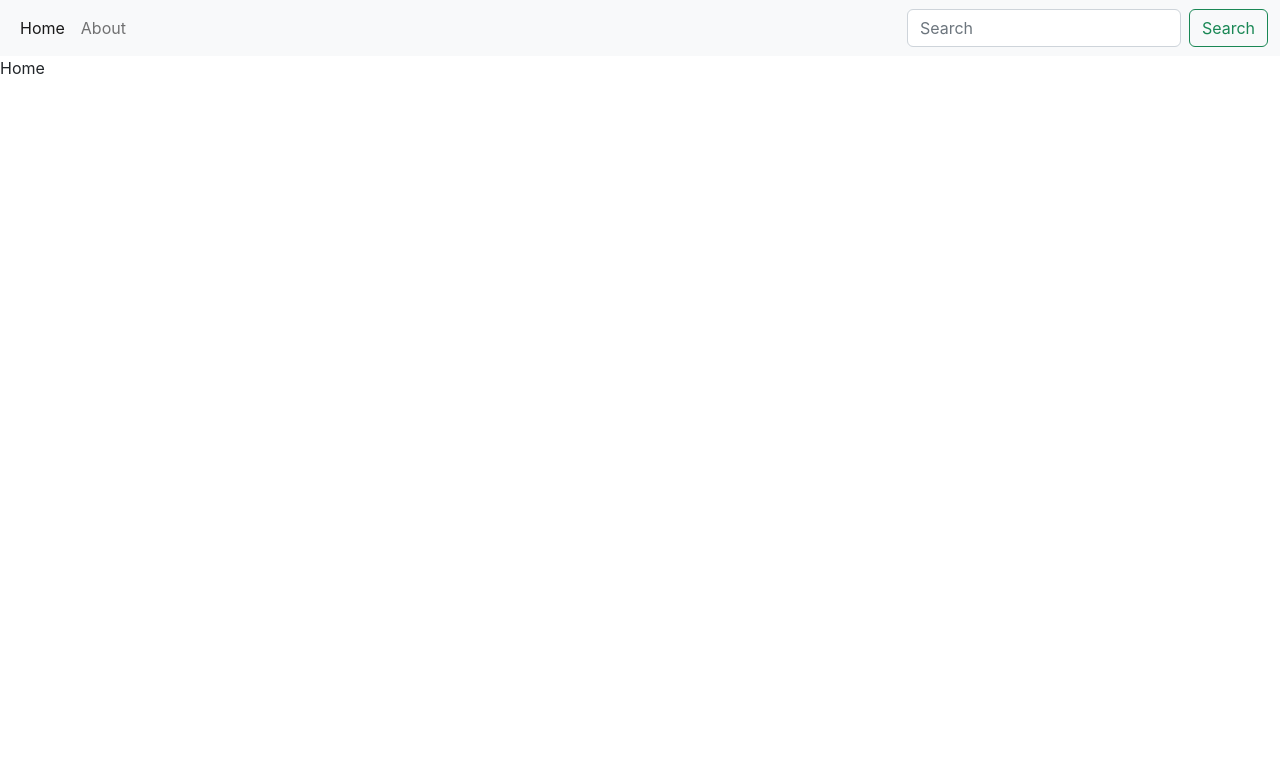
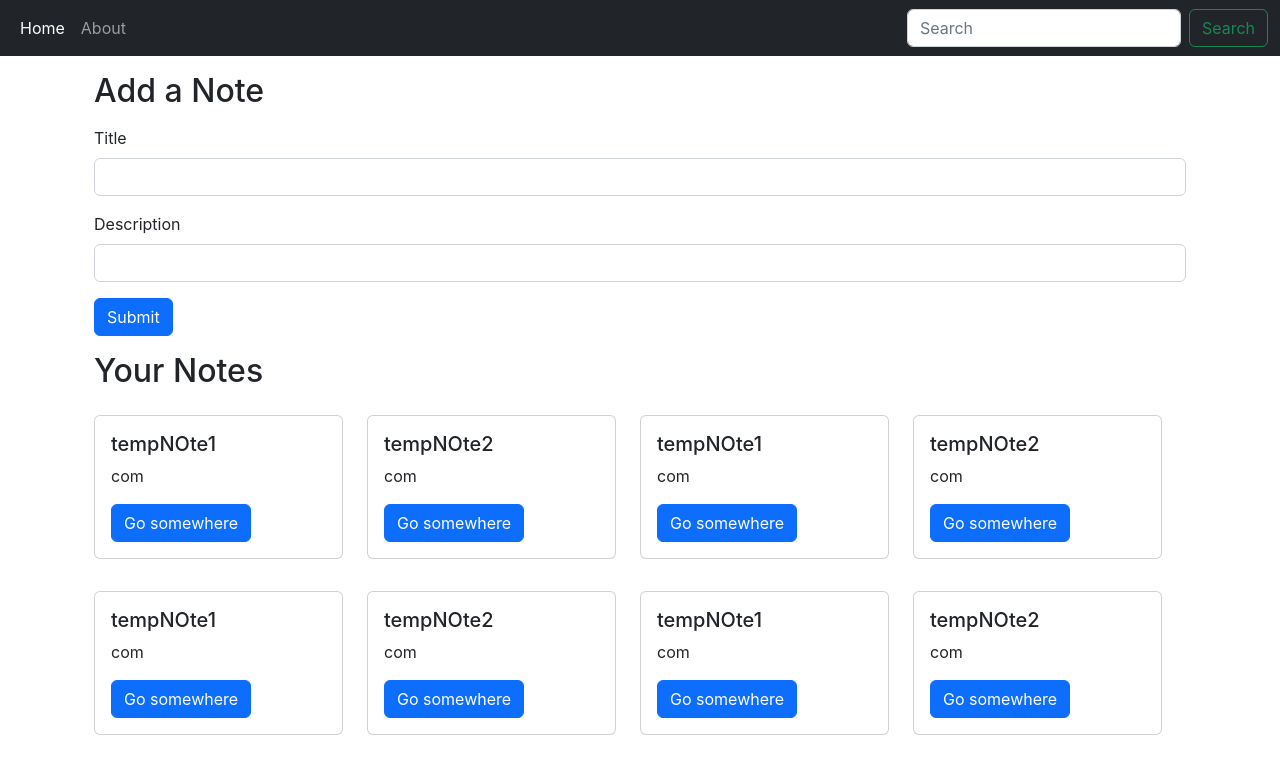
Before and after one commit to rahul-arakka/Extrapoints, a React (Create React App) app: page / in a window 1280 px wide. Shown: the top 774 px of the page. Built offline with nearby package versions, Linux system fonts and the light colour scheme; the HTML template or start-up script is replaced by a standard one.

Commit message:
useContext introduced and index.js re-added

```diff
--- a/src/App.js
+++ b/src/App.js
@@ -4,16 +4,19 @@ import { BrowserRouter, Routes, Route } from "react-router-dom";
 import Home from './components/Home';
 import About from './components/About';
 import Navbar from './components/Navbar';
+import NoteState from './context/notes/NoteState';
 
 function App() {
   return (
+    <NoteState>
     <BrowserRouter>
     <Navbar />
     <Routes>
-      <Route exact path="/" element={ <Home/>}/>
+      <Route exact path="/" element={<Home/>}/>
       <Route exact path="/about" element={ <About/>}/>
     </Routes>
   </BrowserRouter>
+  </NoteState>
   );
 }
 
--- a/src/components/Home.js
+++ b/src/components/Home.js
@@ -1,8 +1,44 @@
-import React from 'react'
+import React, { useContext } from "react";
+import noteContext from "../context/notes/noteContext";
+import Notes from "./Notes";
 
-const Home = ()=>{
+const Home = () => {
+
   return (
-    <div>Home</div>
-  )
-}
+    <div className="container">
+
+    <form className="container">
+      <h2 className="my-3">Add a Note</h2>
+      <div className="mb-3">
+        <label htmlFor="exampleInputEmail1" className="form-label">
+          Title
+        </label>
+        <input
+          type="email"
+          className="form-control"
+          id="exampleInputEmail1"
+          aria-describedby="emailHelp"
+        />
+      </div>
+      <div className="mb-3">
+        <label htmlFor="exampleInputPassword1" className="form-label">
+          Description
+        </label>
+        <input
+          type="password"
+          className="form-control"
+          id="exampleInputPassword1"
+        />
+      </div>
+
+      <button type="submit" className="btn btn-primary">
+        Submit
+      </button>
+    </form>
+
+    <Notes/>
+    </div>
+
+  );
+};
 export default Home;
--- a/src/components/Navbar.js
+++ b/src/components/Navbar.js
@@ -4,7 +4,7 @@ import {Link} from "react-router-dom";
 function Navbar(){
   return (
     <>
-    <nav className="navbar navbar-expand-lg bg-light">
+    <nav className="navbar navbar-dark navbar-expand-lg bg-dark">
       <div className="container-fluid">
         <div className="collapse navbar-collapse" id="navbarSupportedContent">
           <ul className="navbar-nav me-auto mb-2 mb-lg-0">
--- /dev/null
+++ b/src/components/Noteitem.js
@@ -0,0 +1,20 @@
+import React from 'react'
+
+const Noteitem = (props) => {
+    const {note} = props;
+    console.log(note);
+  return (
+    <div className='col-md-3 my-3'>
+        <div className="card">
+            <div className="card-body">
+            <h5 className="card-title">{note.title}</h5>
+            <p className="card-text">{note.description}</p>
+            <a href="/" class="btn btn-primary">Go somewhere</a>
+            </div>
+        </div>
+    </div>
+
+  )
+}
+
+export default Noteitem
--- /dev/null
+++ b/src/components/Notes.js
@@ -0,0 +1,19 @@
+import React, {useContext} from 'react'
+import noteContext from "../context/notes/noteContext";
+import Noteitem from './Noteitem';
+
+const Notes = () => {
+  const context = useContext(noteContext);
+  const {notes, setNotes } = context;
+  return (
+    <div className="container row my-3">
+      <h2>Your Notes</h2>
+      {notes.map((note)=>{
+        return <Noteitem note ={note}/>
+      })}
+    </div>
+
+  )
+}
+
+export default Notes
--- /dev/null
+++ b/src/context/notes/NoteState.js
@@ -0,0 +1,91 @@
+import React, { useState } from "react";
+import NoteContext from "./noteContext";
+
+const NoteState = (props) =>{
+
+    const notesInitial = [
+
+                {
+                  "_id": "62c17f850fb26ef5446edbf4",
+                  "user": "62c17ef70fb26ef5446edbf2",
+                  "title": "tempNOte1",
+                  "description": "com",
+                  "tag": "gen",
+                  "date": "2022-07-03T11:37:41.188Z",
+                  "__v": 0
+                },
+                {
+                  "_id": "62c180957b2621418f43ac92",
+                  "user": "62c17ef70fb26ef5446edbf2",
+                  "title": "tempNOte2",
+                  "description": "com",
+                  "tag": "gen",
+                  "date": "2022-07-03T11:42:13.773Z",
+                  "__v": 0
+                },
+                {
+                  "_id": "62c17f850fb26ef5446edbf4",
+                  "user": "62c17ef70fb26ef5446edbf2",
+                  "title": "tempNOte1",
+                  "description": "com",
+                  "tag": "gen",
+                  "date": "2022-07-03T11:37:41.188Z",
+                  "__v": 0
+                },
+                {
+                  "_id": "62c180957b2621418f43ac92",
+                  "user": "62c17ef70fb26ef5446edbf2",
+                  "title": "tempNOte2",
+                  "description": "com",
+                  "tag": "gen",
+                  "date": "2022-07-03T11:42:13.773Z",
+                  "__v": 0
+                },
+                {
+                  "_id": "62c17f850fb26ef5446edbf4",
+                  "user": "62c17ef70fb26ef5446edbf2",
+                  "title": "tempNOte1",
+                  "description": "com",
+                  "tag": "gen",
+                  "date": "2022-07-03T11:37:41.188Z",
+                  "__v": 0
+                },
+                {
+                  "_id": "62c180957b2621418f43ac92",
+                  "user": "62c17ef70fb26ef5446edbf2",
+                  "title": "tempNOte2",
+                  "description": "com",
+                  "tag": "gen",
+                  "date": "2022-07-03T11:42:13.773Z",
+                  "__v": 0
+                },
+                {
+                  "_id": "62c17f850fb26ef5446edbf4",
+                  "user": "62c17ef70fb26ef5446edbf2",
+                  "title": "tempNOte1",
+                  "description": "com",
+                  "tag": "gen",
+                  "date": "2022-07-03T11:37:41.188Z",
+                  "__v": 0
+                },
+                {
+                  "_id": "62c180957b2621418f43ac92",
+                  "user": "62c17ef70fb26ef5446edbf2",
+                  "title": "tempNOte2",
+                  "description": "com",
+                  "tag": "gen",
+                  "date": "2022-07-03T11:42:13.773Z",
+                  "__v": 0
+                }
+
+        ]
+
+    const [notes, setNotes] = useState(notesInitial)
+    return(
+        <NoteContext.Provider value={{notes, setNotes}}>
+            {props.children}
+        </NoteContext.Provider>
+    )
+}
+
+export default NoteState;
--- /dev/null
+++ b/src/context/notes/noteContext.js
@@ -0,0 +1,7 @@
+// In this file we have just created a Context(noteContext) to use Context Api.
+
+import { createContext } from "react";
+
+const noteContext = createContext();
+
+export default noteContext;
--- /dev/null
+++ b/src/index.js
@@ -0,0 +1,16 @@
+import React from 'react';
+import ReactDOM from 'react-dom/client';
+import './index.css';
+import App from './App';
+
+const root = ReactDOM.createRoot(document.getElementById('root'));
+root.render(
+  <React.StrictMode>
+    <App />
+  </React.StrictMode>
+);
+
+// If you want to start measuring performance in your app, pass a function
+// to log results (for example: reportWebVitals(console.log))
+// or send to an analytics endpoint. Learn more: https://bit.ly/CRA-vitals
+// reportWebVitals();
```
Lines whose indentation alone changed are shown as unchanged.
